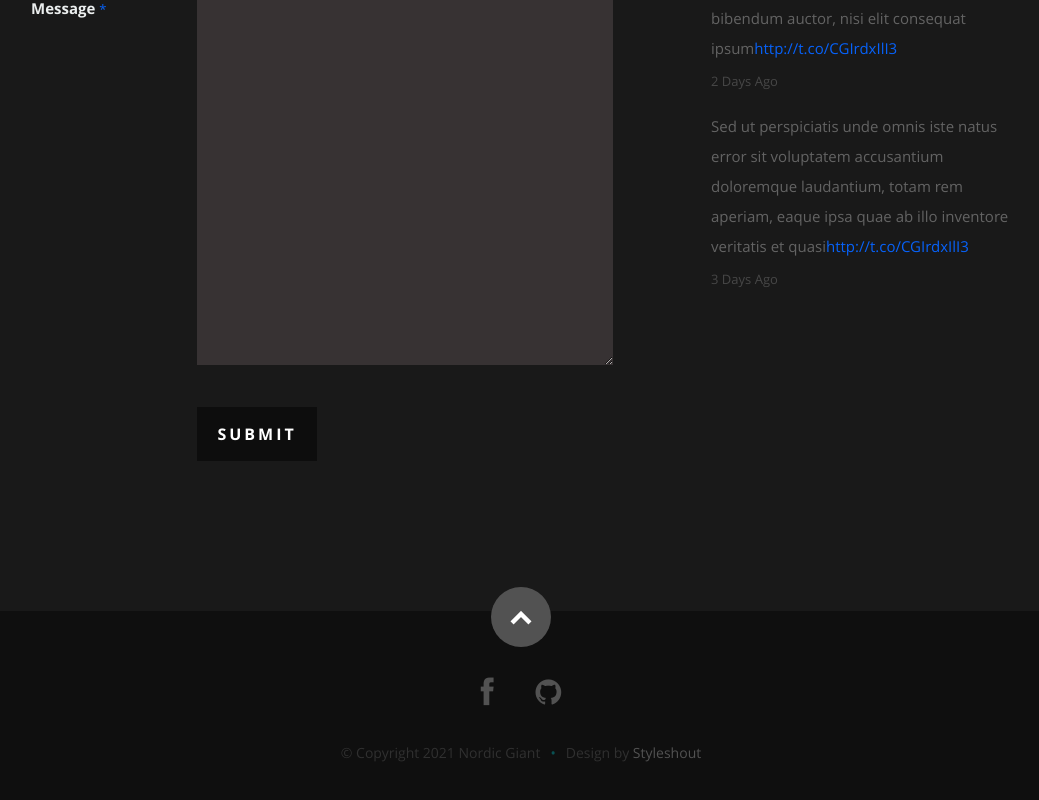
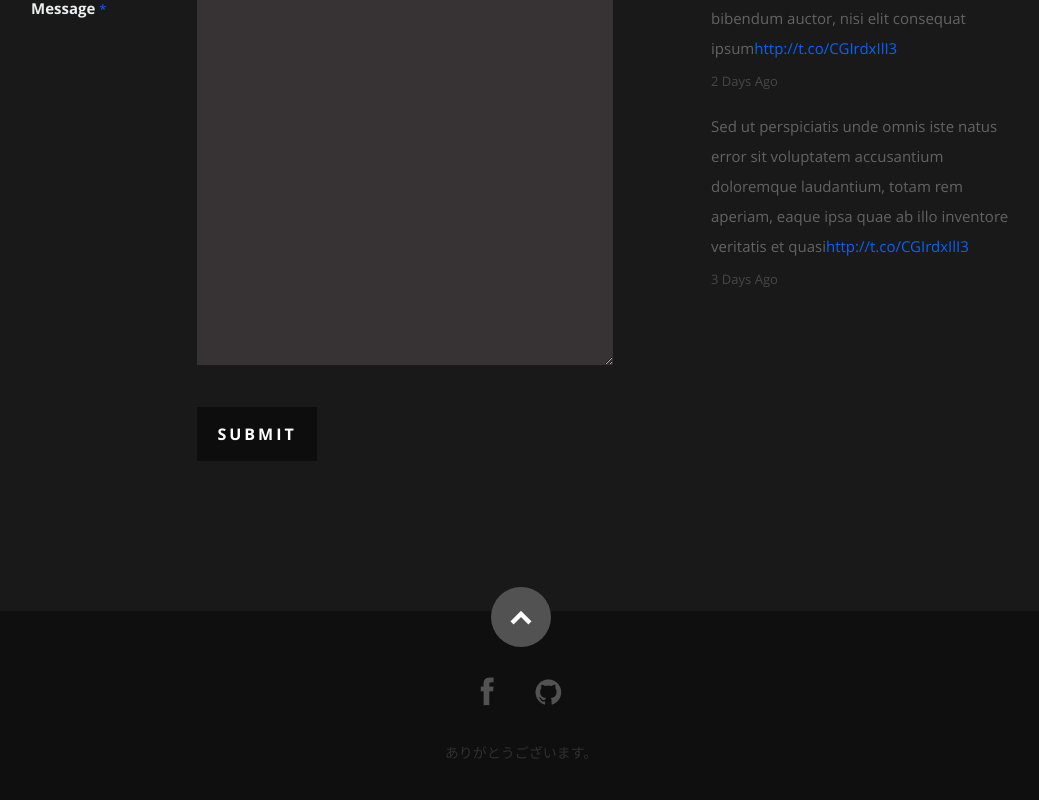
Before and after one commit to twan65/my-portfolio, a React (Create React App) app: page / in a window 1280 px wide. Shown: the part 4081-4881 px from the top of the page, without its empty margins (119-1158 px from the left). Built offline with nearby package versions, Linux system fonts and the light colour scheme.

Commit message:
Footer修正

```diff
--- a/src/Components/Footer.js
+++ b/src/Components/Footer.js
@@ -23,13 +23,7 @@ class Footer extends Component {
               <ul className="social-links">{networks}</ul>
 
               <ul className="copyright">
-                <li>&copy; Copyright 2021 Nordic Giant</li>
-                <li>
-                  Design by{" "}
-                  <a title="Styleshout" href="http://www.styleshout.com/">
-                    Styleshout
-                  </a>
-                </li>
+                <li>ありがとうございます。</li>
               </ul>
             </div>
           </Fade>
```
